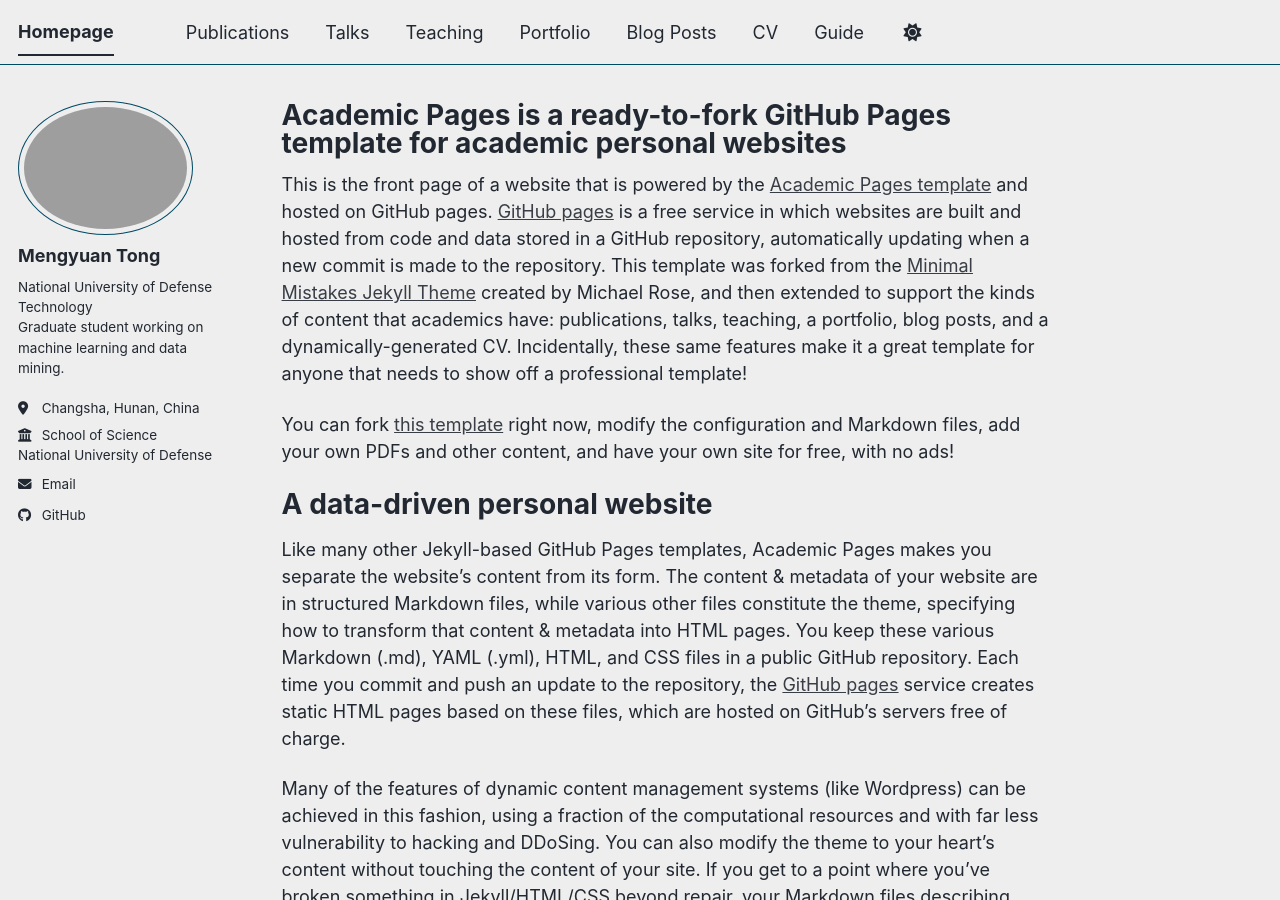
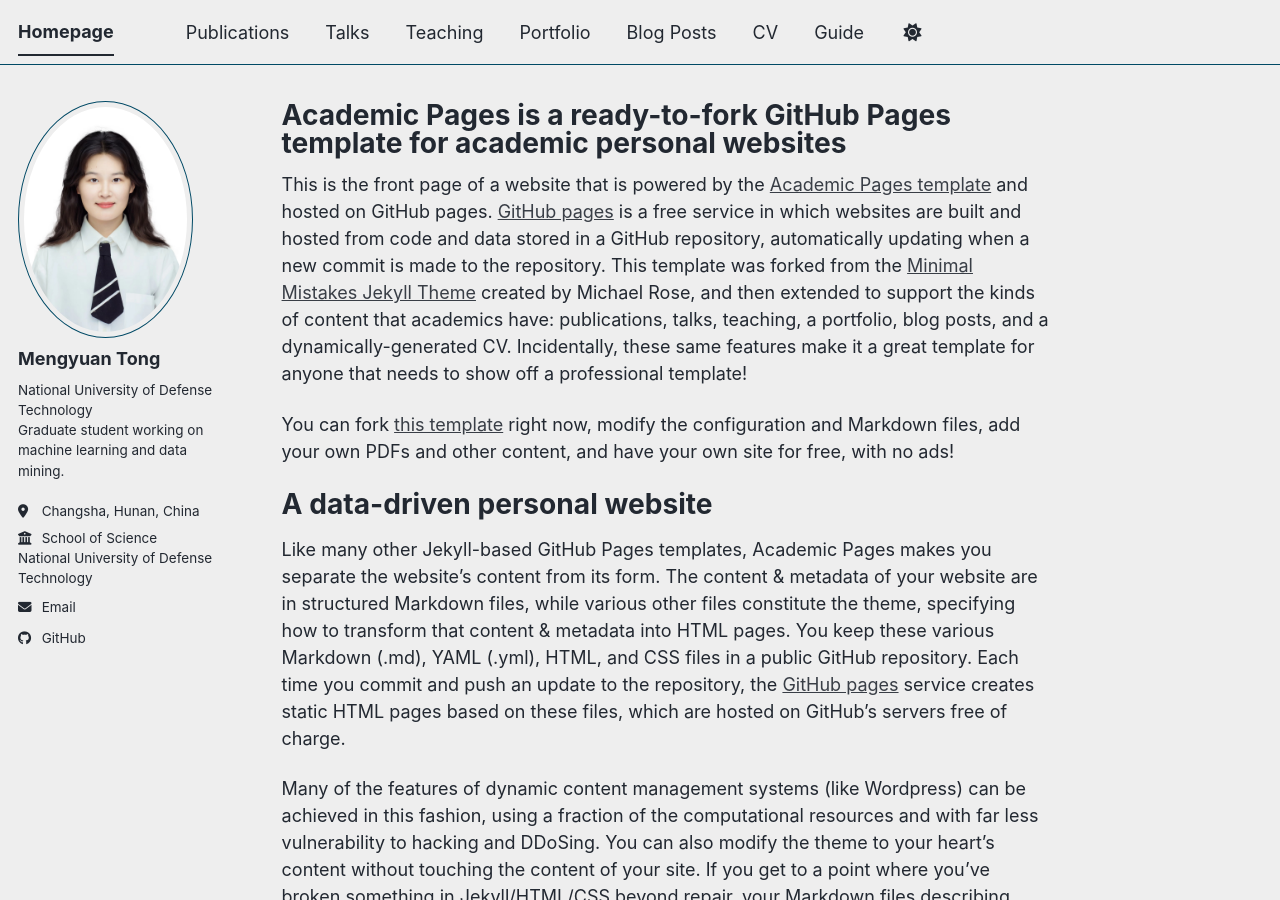
Before and after one commit to MengyuanTon/MengyuanTon.github.io, a Jekyll site: the page built from _pages/about.md, in a window 1280 px wide and 900 px high. Built offline with Jekyll 4.4.1, drawn with Linux system fonts in a browser that asks for light colours; a script bundle is joined from its source files by our own code; library files that are not in the unit come from our copies.

Commit message:
Update _config.yml

```diff
--- a/_config.yml
+++ b/_config.yml
@@ -23,12 +23,12 @@
 #               Additional customization can be done by editing /_includes/author-profile.html
 author:
   # Biographic information
-  avatar           : "白色证件照.jpg"
+  avatar           : "白底证件照.jpg"
   name             : "Mengyuan Tong"
   pronouns         : # example: "she/her"
   bio              : "National University of Defense Technology <br> Graduate student working on machine learning and data mining."
   location         : "Changsha, Hunan, China"
-  employer         : "School of Science <br> National University of Defense Technology"
+  employer         : "School of Science <br> National University of Defense <br> Technology"
   uri              : # URL
   email            : "18807087023@163.com"
 
```
